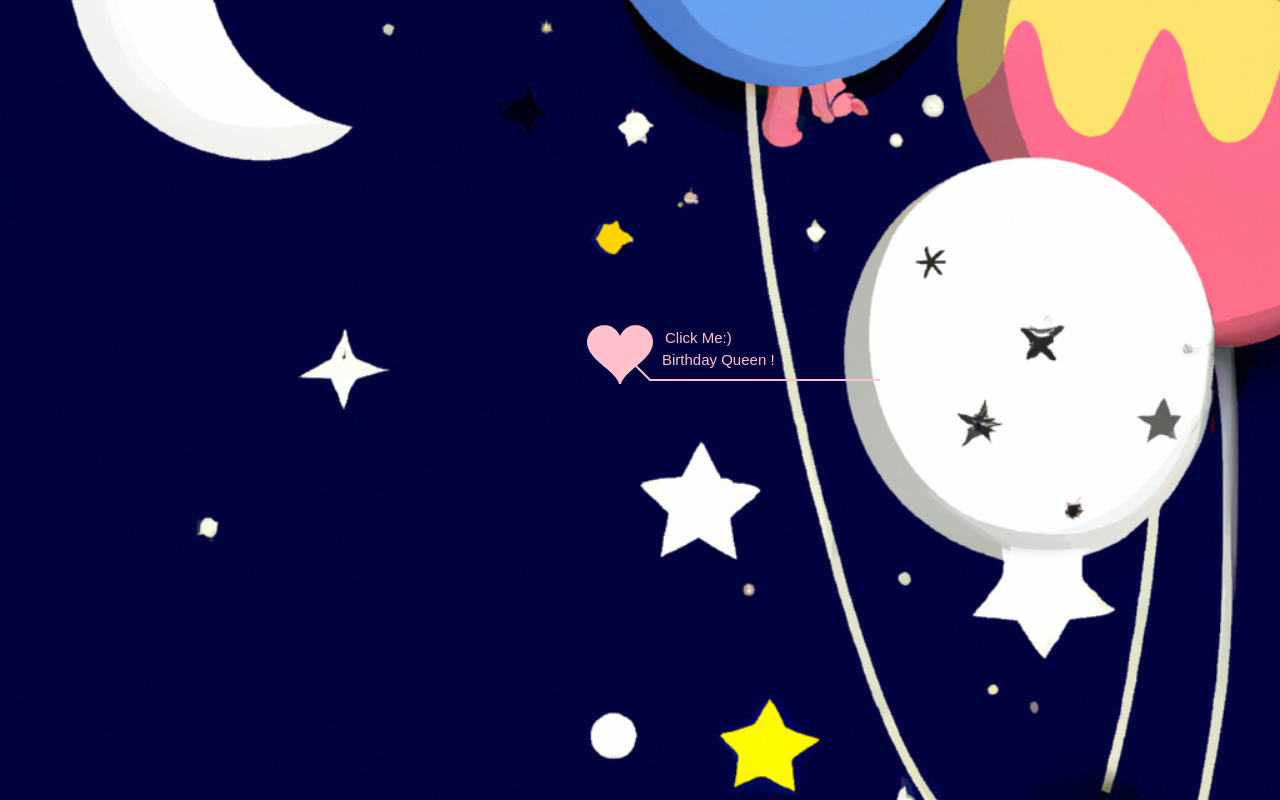
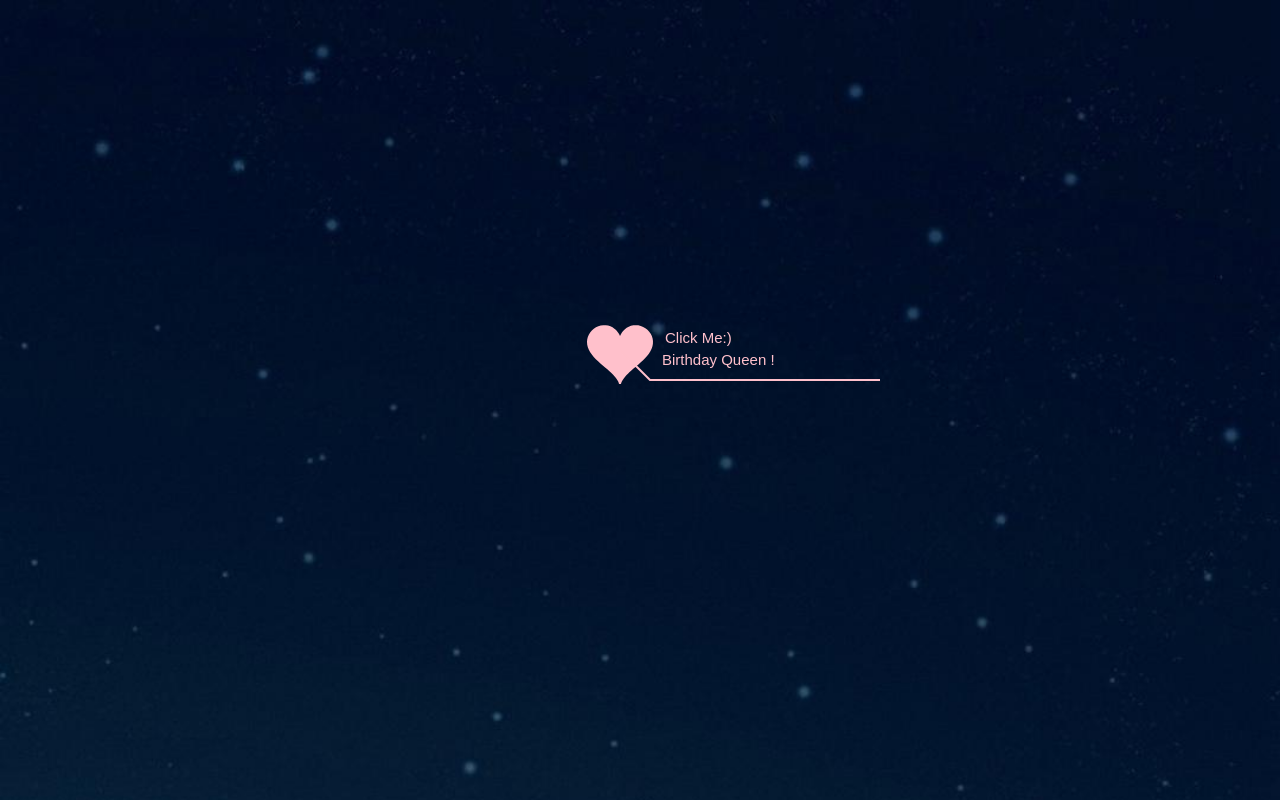
Before and after one commit to RitamB16/birthday, a plain HTML site: page index.html in a window 1280 px wide. Drawn offline with Linux system fonts and the light colour scheme.

Commit message:
default.css

```diff
--- a/default.css
+++ b/default.css
@@ -1,7 +1,7 @@
 body {
   margin: 0;
   padding: 0;
-  background-image: url('./img2.png');
+  background-image: url('./img3.jpg');
   background-size: cover;
   background-repeat: no-repeat;
   font-size: 14px;
```
